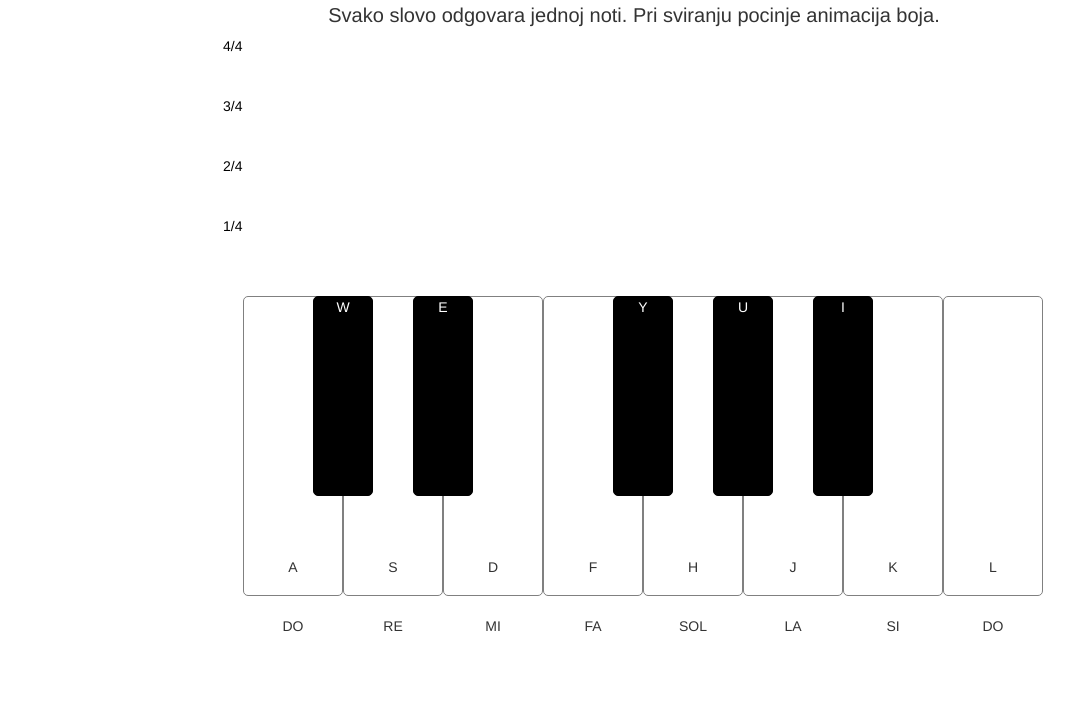
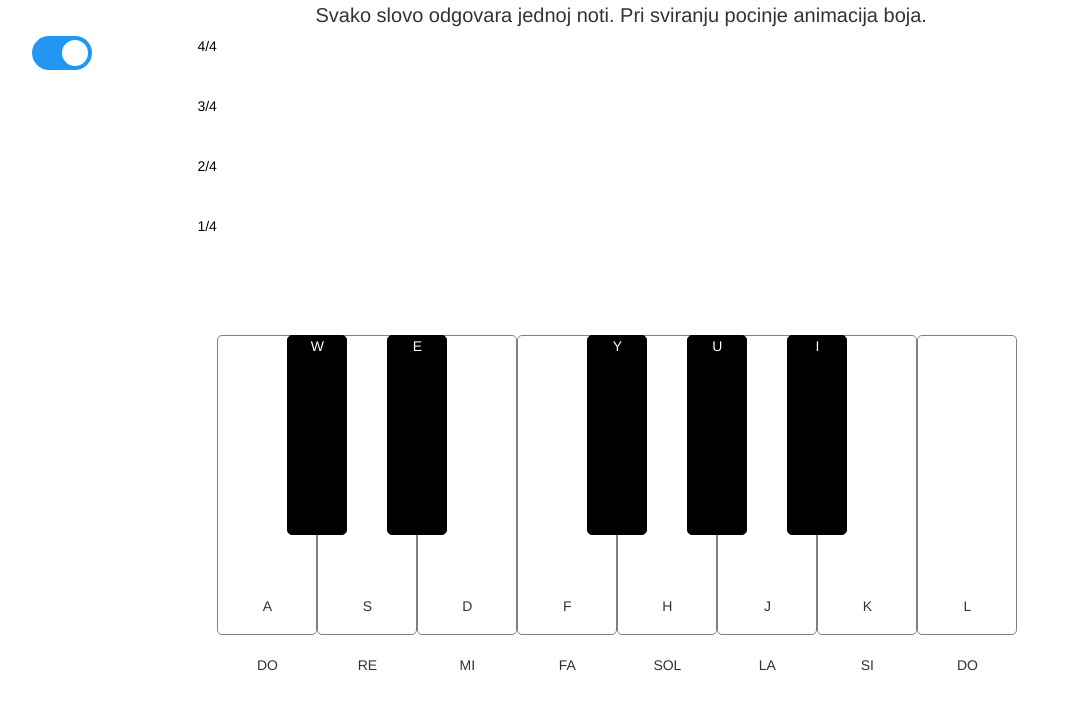
Before and after one commit to aleksandrakocic/chromesthesia-app, a plain HTML site: page index.html in a window 1280 px wide. Shown: the part 76-800 px from the top of the page, without its empty margins (70-1144 px from the left). Drawn offline with nearby package versions, Linux system fonts and the light colour scheme; a script that the page names is missing.

Commit message:
switch function

```diff
--- a/css/style.css
+++ b/css/style.css
@@ -1,12 +1,13 @@
             body {
                 width: auto;
                 height: auto;
-                padding-left: 10%;
+                padding-left: 8%;
             }
 
             #content {
                 height: 100%;
             }
+            /*INFORMATIONS SECTION*/
 
             #heading {
                 margin-bottom: 10px;
@@ -29,14 +30,14 @@
                 margin-bottom: 20px;
             }
 
-            #scale {
+            #duration {
                 height: 240px;
                 width: 10px;
                 margin-left: 150px;
                 position: absolute;
             }
 
-            .scale-info {
+            .duration-info {
                 color: black;
                 margin-bottom: 40px;
             }
@@ -113,6 +114,7 @@
                 background: rgb(255, 255, 255);
                 background: linear-gradient(0deg, rgb(255, 255, 255) 0%, rgb(0, 0, 255) 100%);
             }
+            /* SYNTHESIZER SECTION */
 
             #synthesizer {
                 width: 802px;
@@ -190,3 +192,64 @@
                 text-align: center;
                 width: 100px;
             }
+            /*SWITCH BUTTON SECTION*/
+
+            .switch {
+                position: relative;
+                display: inline-block;
+                width: 60px;
+                height: 34px;
+            }
+
+            .switch input {
+                opacity: 0;
+                width: 0;
+                height: 0;
+            }
+
+            .slider {
+                position: absolute;
+                cursor: pointer;
+                top: 0;
+                left: 0;
+                right: 0;
+                bottom: 0;
+                background-color: #ccc;
+                -webkit-transition: .4s;
+                transition: .4s;
+            }
+
+            .slider:before {
+                position: absolute;
+                content: "";
+                height: 26px;
+                width: 26px;
+                left: 4px;
+                bottom: 4px;
+                background-color: white;
+                -webkit-transition: .4s;
+                transition: .4s;
+            }
+
+            input:checked+.slider {
+                background-color: #2196F3;
+            }
+
+            input:focus+.slider {
+                box-shadow: 0 0 1px #2196F3;
+            }
+
+            input:checked+.slider:before {
+                -webkit-transform: translateX(26px);
+                -ms-transform: translateX(26px);
+                transform: translateX(26px);
+            }
+            /* Rounded sliders */
+
+            .slider.round {
+                border-radius: 34px;
+            }
+
+            .slider.round:before {
+                border-radius: 50%;
+            }
--- a/index.html
+++ b/index.html
@@ -27,18 +27,28 @@
             <h1 id='heading'> Chromesthesia application</h1>
             <h2 id='instructions'> Svako slovo odgovara jednoj noti. Pri sviranju pocinje animacija boja. </h2>
 
+            <!-- note duration -->
 
-            <!-- section for colors animation -->
-            <div id='scale' class="col-sm-1 d-flex flex-column bd-highlight mb-4">
-                <p class='p-2 bd-highlight scale-info'>4/4</p>
-                <p class='scale-info  p-2 bd-highlight scale-info'>3/4</p>
-                <p class='scale-info p-2 bd-highlight scale-info'>2/4</p>
-                <p class='scale-info p-2 bd-highlight scale-info '>1/4</p>
+            <div id='duration' class="col-sm-1 d-flex flex-column bd-highlight mb-4">
+                <p class='p-2 bd-highlight duration-info'>4/4</p>
+                <p class='duration-info  p-2 bd-highlight'>3/4</p>
+                <p class='duration-info p-2 bd-highlight'>2/4</p>
+                <p class='duration-info p-2 bd-highlight'>1/4</p>
             </div>
 
+
+            <!-- switch colors on/off -->
+            <div>
+                <label class="switch">
+                    <input type="checkbox" checked>
+                    <span class="slider round"></span>
+                </label>
+            </div>
+
+
             <div id='piano-content'>
+                <!-- section for colors animation -->
 
-                <!--colors section-->
                 <div class=" row" id="colors">
 
                     <div id='red' class="col-sm-1 color-hidden"></div>
@@ -49,7 +59,6 @@
                     <div id='blue' class="col-sm-1 color-hidden"></div>
                     <div id='violet' class="col-sm-1 color-hidden"></div>
                     <div id='red-dark' class="col-sm-1 color-hidden"></div>
-
                 </div>
 
 
--- a/js/script.js
+++ b/js/script.js
@@ -15,7 +15,9 @@ var blue = document.getElementById('blue');
 var violet = document.getElementById('violet');
 var redDark = document.getElementById('red-dark');
 
+
 //section fot the keydown events
+
 document.addEventListener("keydown", (e) => {
 
     var key = e.key;
@@ -88,7 +90,7 @@ document.addEventListener("keydown", (e) => {
             redDark.classList.add('dark-red-visible');
             break;
     }
-})
+});
 
 
 
@@ -139,3 +141,23 @@ document.addEventListener("keyup", e => {
 
     }
 });
+
+
+
+document.addEventListener('DOMContentLoaded', function() {
+    var checkbox = document.querySelector('input[type="checkbox"]');
+
+    checkbox.addEventListener('change', function() {
+        if (checkbox.checked) {
+            // do this
+            document.getElementById("colors").style.visibility = "visible";
+            document.getElementById('duration').style.visibility = "visible";
+            console.log('Checked');
+        } else {
+            // do that
+            document.getElementById("colors").style.visibility = "hidden";
+            document.getElementById('duration').style.visibility = "hidden";
+            console.log('Not checked');
+        }
+    });
+});
```
